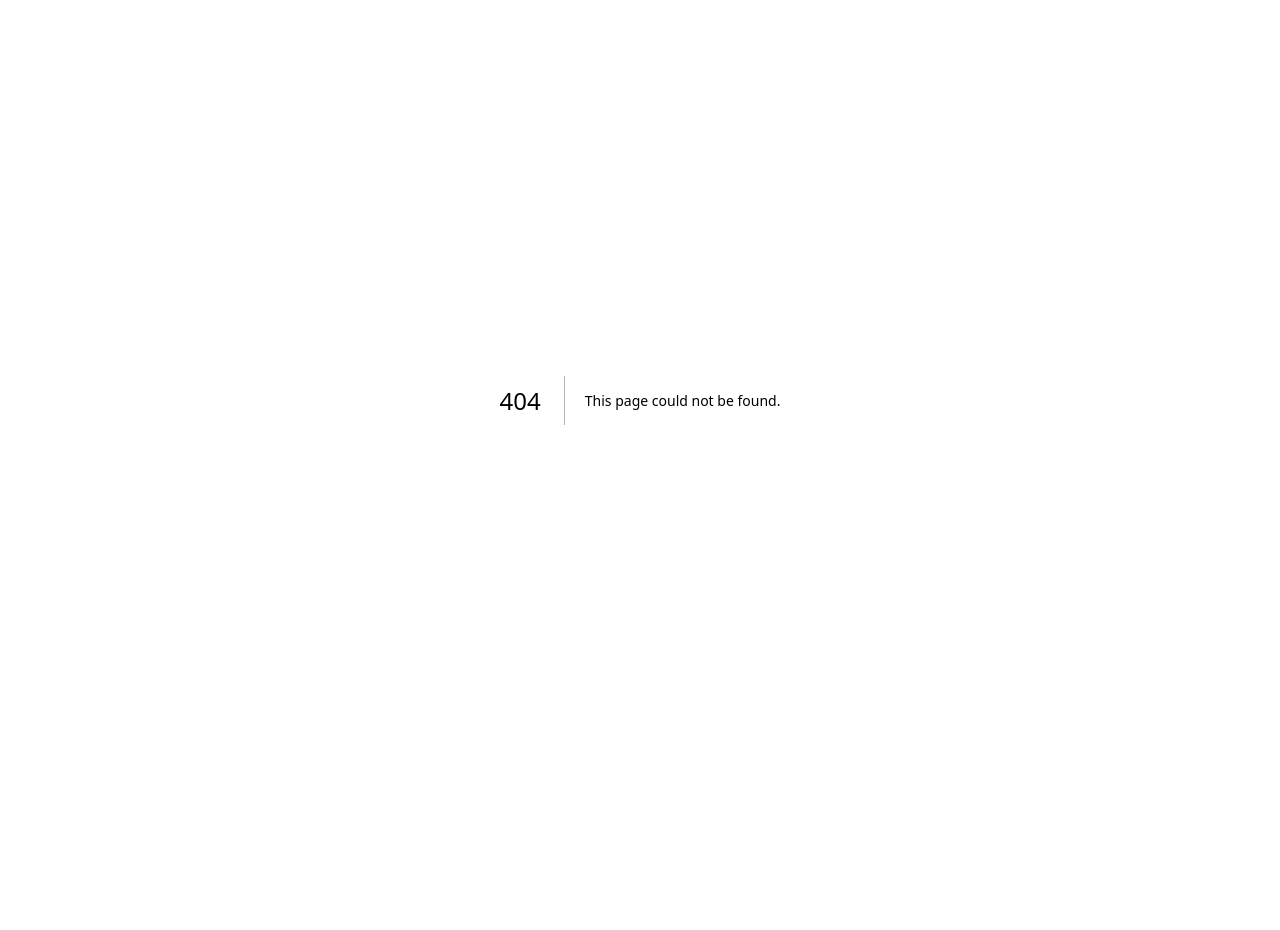
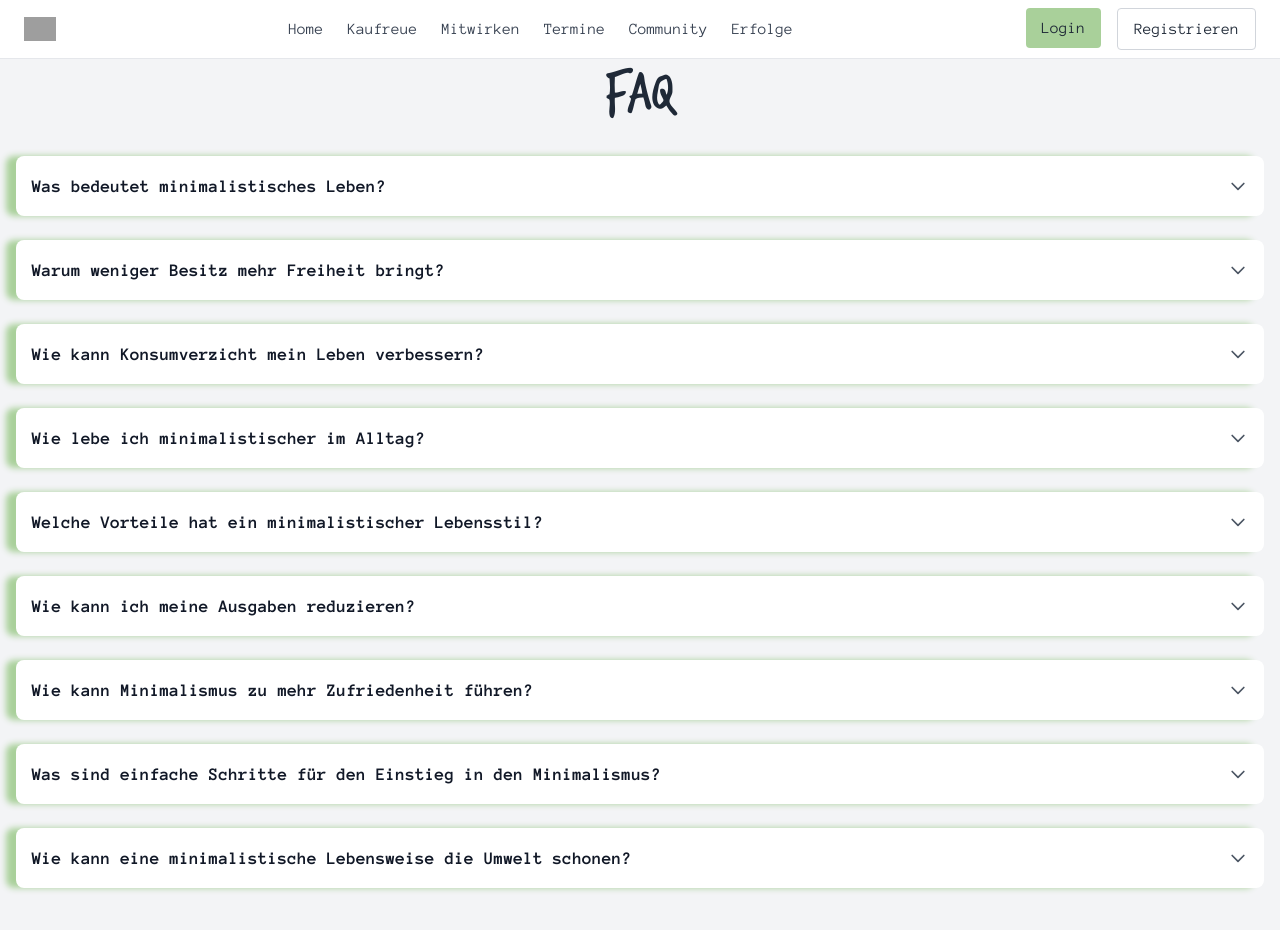
Before and after one commit to Veweevil/DMWT_Gruppe_3_Consumerlessm, a Next.js app: page /FaQ in a window 1280 px wide. Before the commit this address had no page. Shown: the top 930 px of the page. Before the commit the page ends 800 px from the top, so only its background shows below. Built offline with nearby package versions, Linux system fonts and the light colour scheme; grey boxes are pictures that could not be loaded.

Commit message:
FaQ eingebaut

```diff
--- /dev/null
+++ b/src/app/FaQ/page.js
@@ -0,0 +1,116 @@
+// src/app/Support/page.js
+'use client';
+
+import { useState } from "react";
+import Header from "../components/Header";
+
+export default function Supportpage() {
+    // State für die aktive Frage
+    const [activeIndex, setActiveIndex] = useState(null);
+
+    // Funktion, um eine Frage ein- oder auszuklappen
+    const toggleAccordion = (index) => {
+        setActiveIndex(activeIndex === index ? null : index);
+    };
+
+    const faqItems = [
+
+            {
+                question: "Was bedeutet minimalistisches Leben?",
+                answer: "Minimalismus bedeutet, sich auf das Wesentliche zu konzentrieren und unnötige Dinge aus dem Leben zu entfernen, um mehr Raum für das zu schaffen, was wirklich zählt."
+            },
+            {
+                question: "Warum weniger Besitz mehr Freiheit bringt?",
+                answer: "Weniger Besitz bedeutet weniger Verantwortung und weniger Stress. Du kannst dich auf das konzentrieren, was dir wirklich Freude bereitet und mehr Zeit für Erfahrungen statt für Dinge haben."
+            },
+            {
+                question: "Wie kann Konsumverzicht mein Leben verbessern?",
+                answer: "Durch bewussten Konsumverzicht schaffst du Platz für das Wesentliche und reduzierst die Ablenkung durch unnötige materielle Dinge. Das führt zu mehr Klarheit und Zufriedenheit."
+            },
+            {
+                question: "Wie lebe ich minimalistischer im Alltag?",
+                answer: "Indem du regelmäßig überprüfst, was du wirklich brauchst, bewusst einkaufst und dich von Dingen trennst, die dir keine Freude oder Nutzen bringen."
+            },
+            {
+                question: "Welche Vorteile hat ein minimalistischer Lebensstil?",
+                answer: "Minimalismus fördert geistige Klarheit, reduziert Stress und spart Ressourcen, sowohl finanziell als auch emotional."
+            },
+            {
+                question: "Wie kann ich meine Ausgaben reduzieren?",
+                answer: "Erstelle ein Budget, vermeide Impulskäufe und investiere in langlebige, qualitativ hochwertige Produkte, die deinen Bedürfnissen entsprechen."
+            },
+            {
+                question: "Wie kann Minimalismus zu mehr Zufriedenheit führen?",
+                answer: "Indem du dich auf Erfahrungen und Beziehungen statt auf materiellen Besitz konzentrierst, findest du tiefere Erfüllung und wahre Freude."
+            },
+            {
+                question: "Was sind einfache Schritte für den Einstieg in den Minimalismus?",
+                answer: "Beginne mit einer Bestandsaufnahme deines Besitzes, entscheide, was du wirklich brauchst."
+            },
+
+            {
+                question: "Wie kann eine minimalistische Lebensweise die Umwelt schonen?",
+                answer: "Weniger Konsum bedeutet weniger Abfall und Ressourcennutzung. Du trägst aktiv zum Umweltschutz bei, indem du achtsam mit deinen Ressourcen umgehst."
+            },
+
+
+
+    ];
+
+    return (
+        <div className="bg-gray-100 min-h-screen">
+            {/* Header */}
+            <Header />
+
+            {/* Main Content */}
+            <main className="max-w-7xl mx-auto px-4 py-16">
+                <h1 className="text-6xl font-trash-hand text-gray-800 mb-8 text-center">
+                    FAQ
+                </h1>
+
+                {/* FAQ Section */}
+                <section className="space-y-6">
+                    {faqItems.map((item, index) => (
+                        <div
+                            key={index}
+                            className="bg-white rounded-lg p-4 cursor-pointer transition-transform hover:scale-105"
+                            style={{
+                                filter: 'drop-shadow(-10px 0 3px #A9D09A)', // Schatten nur auf der linken Seite
+                            }}
+                            onClick={() => toggleAccordion(index)}
+                        >
+                            {/* Question */}
+                            <div className="flex items-center justify-between">
+                                <h2 className="text-lg font-bold text-gray-900">
+                                    {item.question}
+                                </h2>
+                                {/* Arrow Icon */}
+                                <svg
+                                    className={`w-5 h-5 text-gray-600 transform transition-transform ${
+                                        activeIndex === index ? "rotate-180" : ""
+                                    }`}
+                                    xmlns="http://www.w3.org/2000/svg"
+                                    fill="none"
+                                    viewBox="0 0 24 24"
+                                    stroke="currentColor"
+                                >
+                                    <path
+                                        strokeLinecap="round"
+                                        strokeLinejoin="round"
+                                        strokeWidth={2}
+                                        d="M19 9l-7 7-7-7"
+                                    />
+                                </svg>
+                            </div>
+
+                            {/* Answer */}
+                            {activeIndex === index && (
+                                <p className="mt-3 text-gray-700">{item.answer}</p>
+                            )}
+                        </div>
+                    ))}
+                </section>
+            </main>
+        </div>
+    );
+}
--- a/src/app/components/Footer.js
+++ b/src/app/components/Footer.js
@@ -1,9 +1,16 @@
+'use client';
+
+import Link from "next/link";
+
+
 export default function Footer() {
     return (
         <div className="navbar flex items-center justify-center bg-white px-6 py-4 border-b border-gray-200 scroll-smooth">
             <ul className="menu flex space-x-6">
                 <li className="text-gray-700 hover:text-black">Impressum</li>
-                <li className="text-gray-700 hover:text-black">Support</li>
+                <li className="text-gray-700 hover:text-black">
+                    <Link href="/FaQ">FAQ</Link>
+                    </li>
                 <li className="text-gray-700 hover:text-black">About us</li>
 
             </ul>
```
